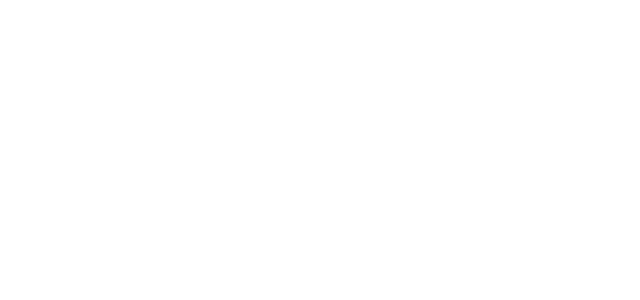
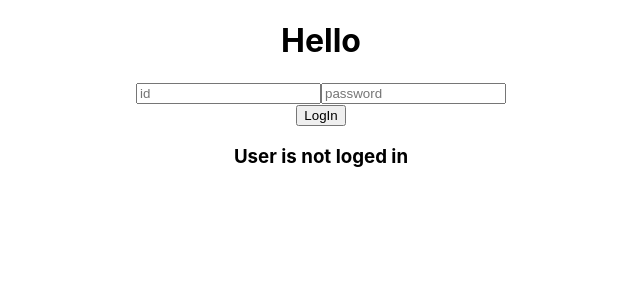
Before and after one commit to Abhishekkp42/context_api, a React (Create React App) app: page / in a window 1280 px wide. Shown: the top 300 px of the page, without its empty margins (319-959 px from the left). Built offline with nearby package versions, Linux system fonts and the light colour scheme.

Commit message:
completed

```diff
--- a/src/App.jsx
+++ b/src/App.jsx
@@ -2,6 +2,8 @@
 import './App.css';
 import { Cart } from './components/Cart';
 import { Button } from './components/Button';
+import { Navbar } from './components/Navbar';
+import { Status } from './components/Status';
 
 function App() {
   return (
@@ -9,6 +11,8 @@
       <h1>Hello</h1>
       {/* <Cart /> */}
       {/* <Button /> */}
+      <Navbar />
+      <Status />
     </div>
   );
 }
--- a/src/components/IsAuth.jsx
+++ /dev/null
@@ -1,3 +0,0 @@
-export const IsAuth = () => {
-	console.log
-}
--- /dev/null
+++ b/src/components/Navbar.jsx
@@ -0,0 +1,38 @@
+import { useContext } from "react"
+import { AuthContext } from "../contexts/AuthContext"
+
+export const Navbar = () => {
+
+	const {user, toggleAuth, isAuth} = useContext(AuthContext)
+
+	const loginUser = () => {
+		if(user)
+		{
+			return toggleAuth();
+		}
+		else{
+			fetch("https://reqres.in/api/login", {
+                method: 'POST',
+                headers : {"Content-Type": "application/json"} ,
+                body: JSON.stringify({
+                    "email":"eve.holt@reqres.in",
+                    "password":"cityslicka"
+                })
+            })
+            .then(res => res.json())
+            .then(data =>{
+                isAuth(data.token)
+            } )
+		}
+	}
+
+	return(
+
+        <div>
+            {user ? null : <div> <input type="text" placeholder="id"/><input type="password" placeholder="password"/></div>}
+
+            <button onClick={()=>loginUser()}>{user ? "LogOut":"LogIn"}</button>
+        </div>
+
+    )
+}
--- /dev/null
+++ b/src/components/Status.jsx
@@ -0,0 +1,10 @@
+  import { useContext } from "react"
+import { AuthContext } from "../contexts/AuthContext"
+
+export const Status = () =>{
+
+    const {user} = useContext(AuthContext);
+    return(
+        <h3>{user? `User is logged in with token ${user}`:"User is not loged in"}</h3>
+    )
+}
--- a/src/contexts/AuthContext.jsx
+++ b/src/contexts/AuthContext.jsx
@@ -1,7 +1,24 @@
-import { createContext } from "react";
+import { createContext, useState } from "react";
 
-export const AuthContext= createContext();
+export const AuthContext= createContext({user:null});
 
-export const AuthContextProvider= () => {
-	return <AuthContext.Provider></AuthContext.Provider>
+export const AuthContextProvider= ({children}) => {
+	const [user, setUser] = useState(null)
+
+	const isAuth = (token) => {
+		if(token) {
+			return setUser(token)
+		}
+		else{
+			return null
+		}
+	}
+
+	const toggleAuth = () => {
+		setUser(null)
+	}
+
+	return <AuthContext.Provider value={{user, isAuth, toggleAuth}}>
+		{children}
+	</AuthContext.Provider>
 }
--- a/src/index.jsx
+++ b/src/index.jsx
@@ -3,16 +3,16 @@
 import './index.css';
 import App from './App';
 import reportWebVitals from './reportWebVitals';
-import { CartContextProvider } from './contexts/CartContext';
+// import { CartContextProvider } from './contexts/CartContext';
 import { AuthContextProvider} from "./contexts/AuthContext"
 
 ReactDOM.render(
   <React.StrictMode>
-    <CartContextProvider>
+    {/* <CartContextProvider> */}
       <AuthContextProvider>
         <App />
       </AuthContextProvider>
-    </CartContextProvider>
+    {/* </CartContextProvider> */}
   </React.StrictMode>,
   document.getElementById('root')
 );
```
